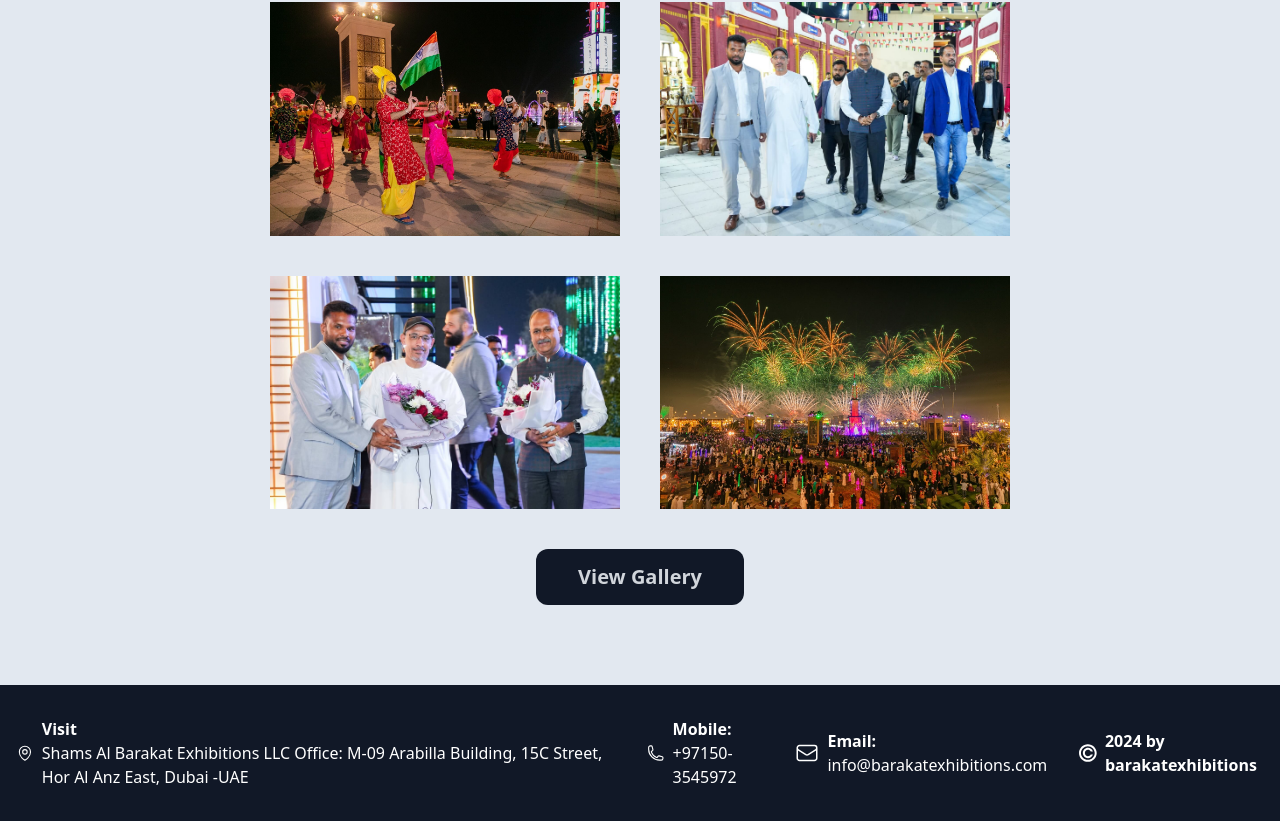
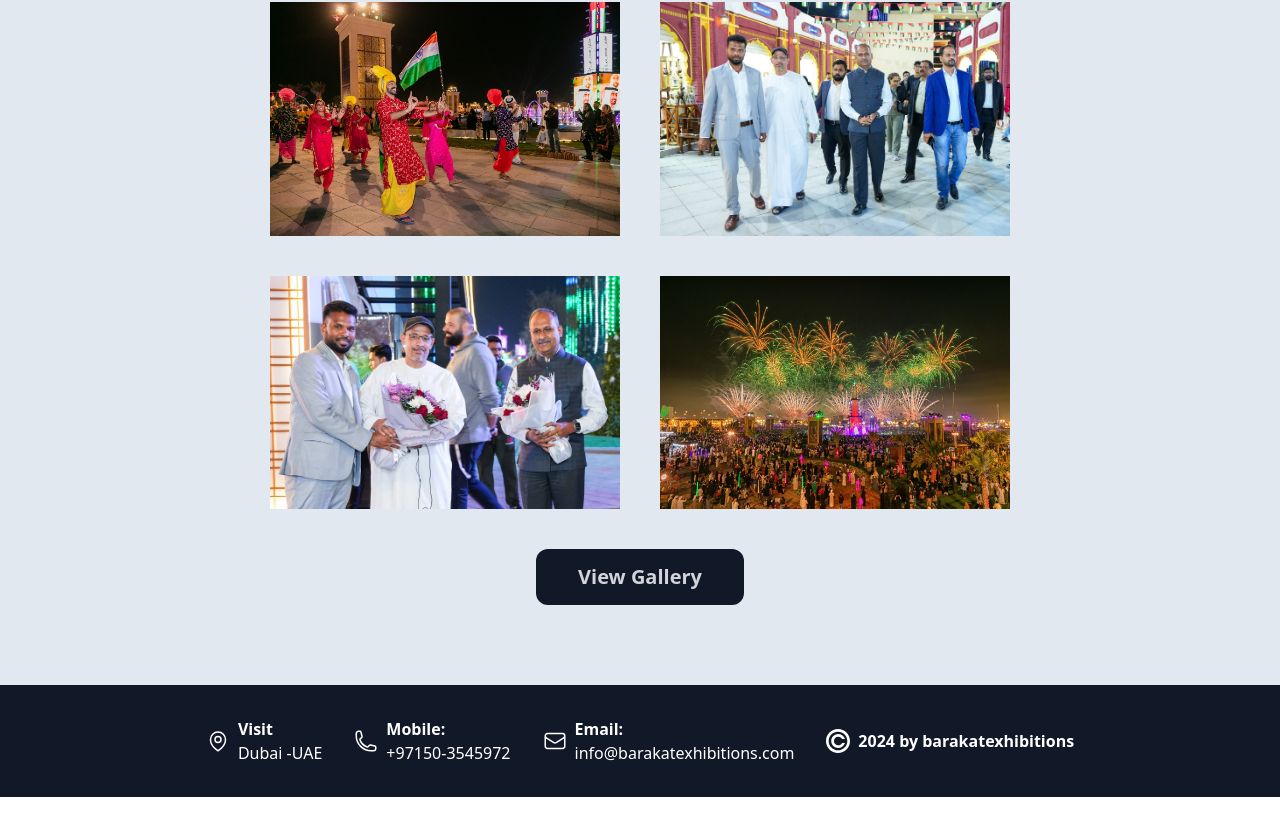
Before and after one commit to abhishekmohank/barakatexhibitions, a React (Vite) app: page / in a window 1280 px wide. Shown: the part 2152-2973 px from the top of the page. After the commit the page ends 2949 px from the top, so only its background shows below. Built offline with nearby package versions, Linux system fonts and the light colour scheme.

Commit message:
Update Footer.jsx

```diff
--- a/src/Components/Footer.jsx
+++ b/src/Components/Footer.jsx
@@ -30,7 +30,7 @@ const Footer = () => {
           </svg>
           <div>
             <h1 className="font-semibold">Visit</h1>
-            <p>Shams Al Barakat Exhibitions LLC Office: M-09 Arabilla Building, 15C Street, Hor Al Anz East, Dubai -UAE</p>
+            <p>Dubai -UAE</p>
           </div>
         </a>
         <div className="flex items-center mb-4 md:mb-0">
```
